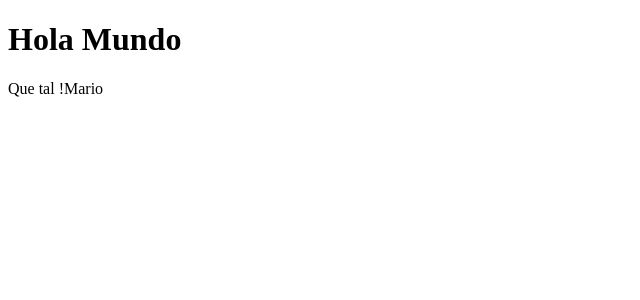
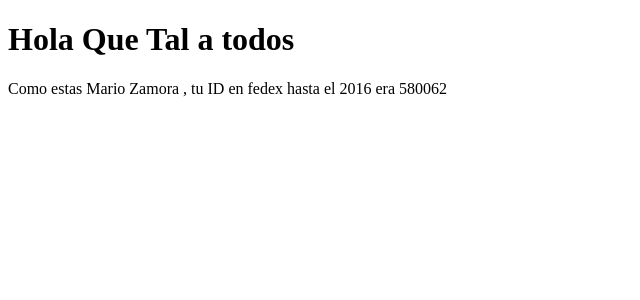
Before and after one commit to mazamorm1975/PROYECTOREACT-2, a React (Vite) app: page / in a window 1280 px wide. Shown: the top 300 px of the page, without its empty margins (0-640 px from the left). Built offline with nearby package versions, Linux system fonts and the light colour scheme.

Commit message:
Trabajo con props Tema 39 del curso de react

```diff
--- a/src/components/HelloWorld.jsx
+++ b/src/components/HelloWorld.jsx
@@ -1,11 +1,11 @@
-/* eslint-disable react/prop-types */
-/* eslint-disable react/jsx-no-undef */
 
-export function HelloWorld(props) {
-  return (
+// eslint-disable-next-line react/prop-types
+export function HolaMundo({user, id}){
+
+    return (
     <>
-      <h1>Hola Mundo</h1>
-      <div>Que tal !{props.user}</div>
+    <h1>Hola Que Tal a todos</h1>
+    <div>Como estas  {user} , tu ID en fedex hasta el 2016 era {id}</div>
     </>
   );
 }
--- a/src/main.jsx
+++ b/src/main.jsx
@@ -1,9 +1,9 @@
 import React from "react";
 import ReactDOM from "react-dom/client";
-import { HelloWorld } from "./components/HelloWorld";
+import { HolaMundo } from "./components/HelloWorld";
 
 ReactDOM.createRoot(document.getElementById("root")).render(
   <React.StrictMode>
-    <HelloWorld user={'Mario'}/>
+    <HolaMundo user={ 'Mario Zamora'} id={580062}/>
   </React.StrictMode>
 );
```
Also changed, not shown: src/02-main.jsx (+6 -6 lines).
